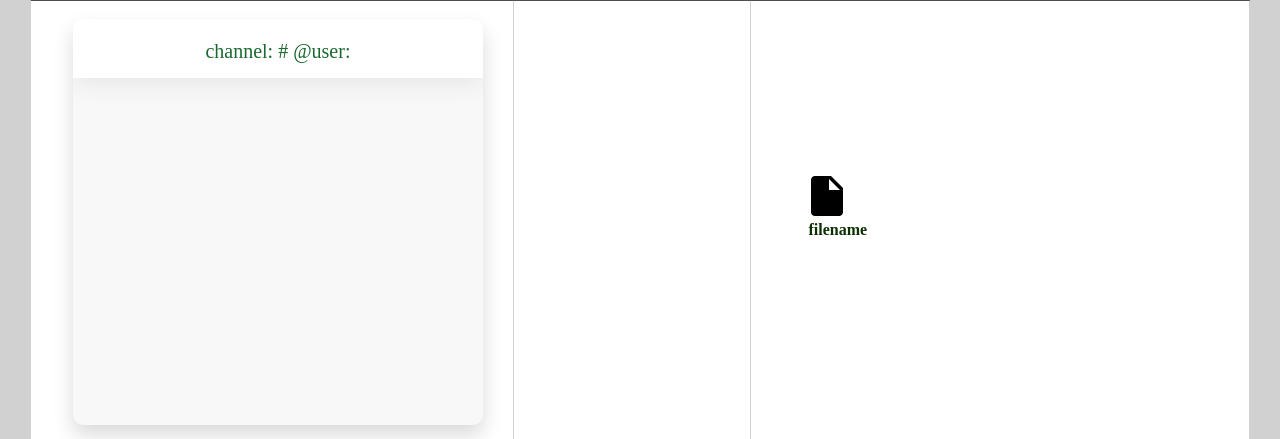
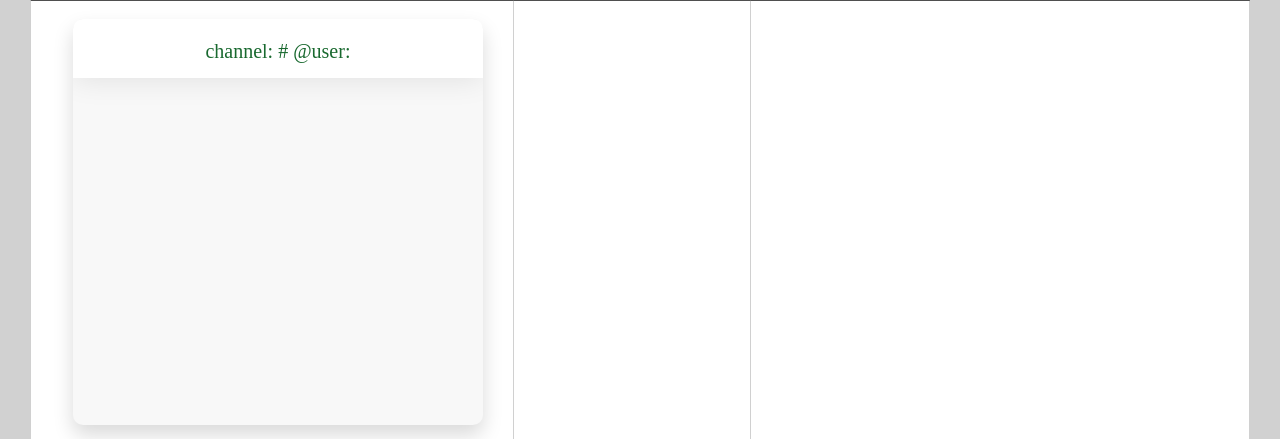
Before and after one commit to EileenFeng/Web_Chatting_Room, a Flask app: page /test_chat in a window 1280 px wide. Shown: the part 106-545 px from the top of the page. Run offline with Flask 2, Linux system fonts and the light colour scheme; some libraries are stand-ins or nearby versions; some web fonts are replaced.

Commit message:
fixed redirecting

```diff
--- a/templates/channel.html
+++ b/templates/channel.html
@@ -61,11 +61,6 @@
 
 								<td class="column100 column3" data-column="column2">
 								<div id="file_list">
-									<div id="icons">
-										<img src="../static/channel/images/ic_insert_drive_file_black_48dp/web/ic_insert_drive_file_black_48dp_1x.png"onclick=downloadFile("bzbz")>
-										<img src="../static/channel/images/ic_delete_white_18dp/web/ic_delete_white_18dp_1x.png">
-										<p> filename </p>
-									</div>
 								</div>
 
 
```
